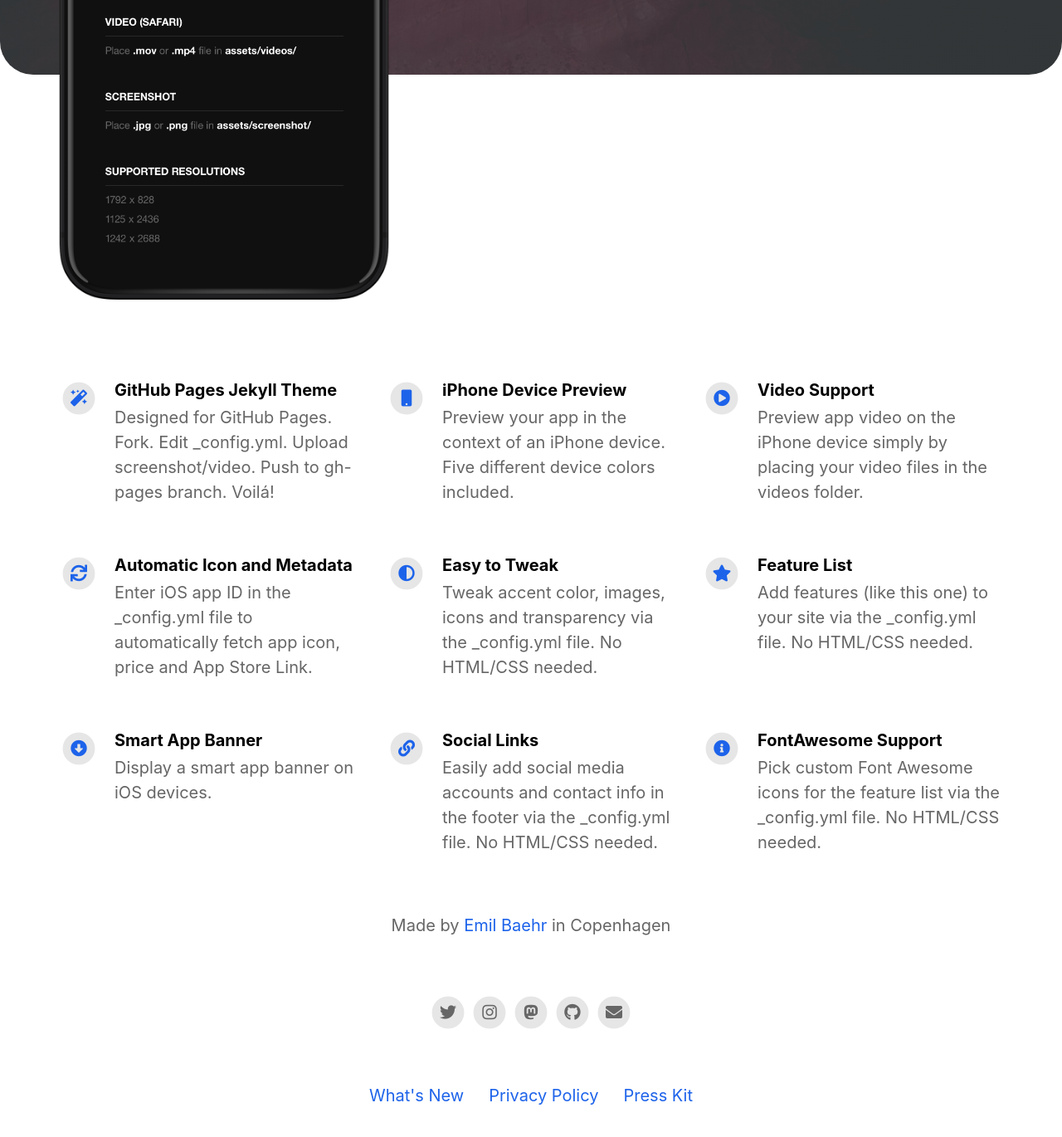
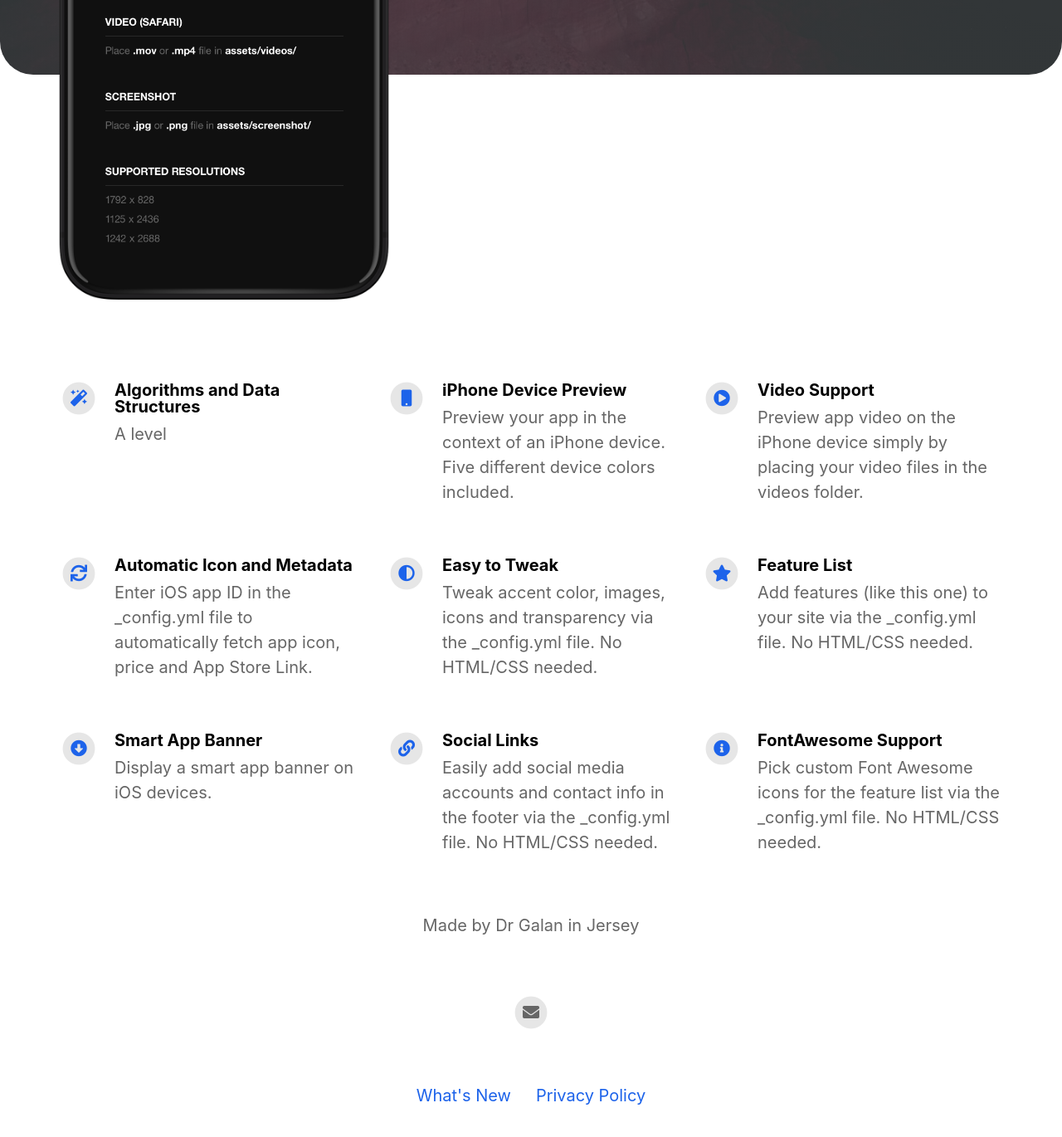
Before and after one commit to jgalan247/CSatVic, a Jekyll site: the page built from index.html, in a window 1280 px wide and 1400 px high, scrolled down 624 px. Shown: the top 1370 px of the window at 83% size. Built offline with Jekyll 4.4.1, drawn with Linux system fonts in a browser that asks for light colours; nearby versions of some CDN libraries.

Commit message:
Update _config.yml

```diff
--- a/_config.yml
+++ b/_config.yml
@@ -1,13 +1,13 @@
-#page title
-page_title                                :                                           # Automatically populates with app name if not set and if iOS app ID is set. Otherwise enter manually.
+#pagtitle
+page_title                                : CS at Vic                                          # Automatically populates with app name if not set and if iOS app ID is set. Otherwise enter manually.
 
 # App Info
-ios_app_id                                : 1234793120                                # Required. Enter iOS app ID to automatically populate name, price and icons (e.g. 718043190).
-ios_app_country                           : us                                        # Required outside USA. Enter 2 letter country code as in https://en.wikipedia.org/wiki/ISO_3166-1_alpha-2
+# ios_app_id                                : 1234793120                                # Required. Enter iOS app ID to automatically populate name, price and icons (e.g. 718043190).
+# ios_app_country                           : us                                        # Required outside USA. Enter 2 letter country code as in https://en.wikipedia.org/wiki/ISO_3166-1_alpha-2
 
-appstore_link                             :                                           # Automatically populates if not set and if iOS app ID is set. Otherwise enter manually.
-playstore_link                            :                                           # Enter Google Play Store URL.
-presskit_download_link                    : https://emilbaehr.com                                          # Enter a link to downloadable file or (e.g. public Dropbox link to a .zip file).
+#appstore_link                             :                                           # Automatically populates if not set and if iOS app ID is set. Otherwise enter manually.
+#playstore_link                            :                                           # Enter Google Play Store URL.
+#presskit_download_link                    : https://emilbaehr.com                                          # Enter a link to downloadable file or (e.g. public Dropbox link to a .zip file).
                                                                                       # Or upload your press kit file to assets and set path accordingly (e.g. "assets/your_press_kit.zip").
 
 app_icon                                  : # assets/appicon.png                      # Automatically populates if not set and if iOS app ID is set.  Otherwise enter path to icon file manually.
@@ -20,24 +20,24 @@
 
 
 # Information About Yourself
-your_name                                 : Emil Baehr
-your_link                                 : https://emilbaehr.com
-your_city                                 : Copenhagen
-email_address                             : emil.baehr@gmail.com
-facebook_username                         :
-instagram_username                        : ebaehr
-twitter_username                          : ebaehr
-github_username                           : emilbaehr
-youtube_username                          :
-mastodon_link                             : https://mastodon.social/@ebaehr
+your_name                                 : Dr Galan
+# your_link                                 : https://emilbaehr.com
+your_city                                 : Jersey
+email_address                             : j.galan@vcj.sch.je
+#facebook_username                         :
+#instagram_username                        : ebaehr
+#twitter_username                          : ebaehr
+#github_username                           : emilbaehr
+#youtube_username                          :
+#mastodon_link                             : https://mastodon.social/@ebaehr
 
 
 
 # Feature List                            Edit, add or remove features to be presented.
 features                                  :
 
-  - title                                 : GitHub Pages Jekyll Theme
-    description                           : Designed for GitHub Pages. Fork. Edit _config.yml. Upload screenshot/video. Push to gh-pages branch. Voilá!
+  - title                                 : Algorithms and Data Structures
+    description                           : A level
     fontawesome_icon_name                 : magic
 
   - title                                 : iPhone Device Preview
```
